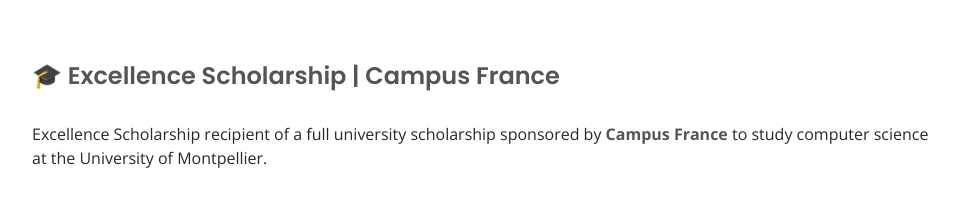
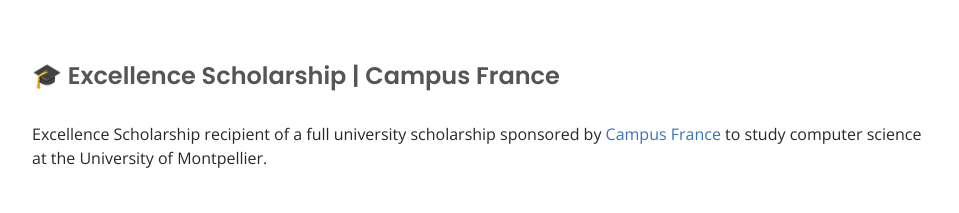
Before and after one commit to AbdulllahObad/my_portfolio, a plain HTML site: page index.html in a window 1280 px wide. Shown: the part 2540-2753 px from the top of the page, without its empty margins (304-1263 px from the left). Drawn offline with nearby package versions, Linux system fonts and the light colour scheme.

Commit message:
link update

```diff
--- a/index.html
+++ b/index.html
@@ -195,7 +195,7 @@
         <br><br>
         <p class="h4-lower">🎓 Excellence Scholarship | Campus France</p>
         <br>
-        Excellence Scholarship recipient of a full university scholarship sponsored by <strong>Campus France <a href="https://www.campusfrance.org/fr"></a></strong>  to study computer science at the University of Montpellier.
+        Excellence Scholarship recipient of a full university scholarship sponsored by <a href="https://www.campusfrance.org/fr">Campus France</a>  to study computer science at the University of Montpellier.
       </div>
     </section><!-- End AWARDS Section -->
     <!-- ======= REFERENCES Section ======= -->
```
